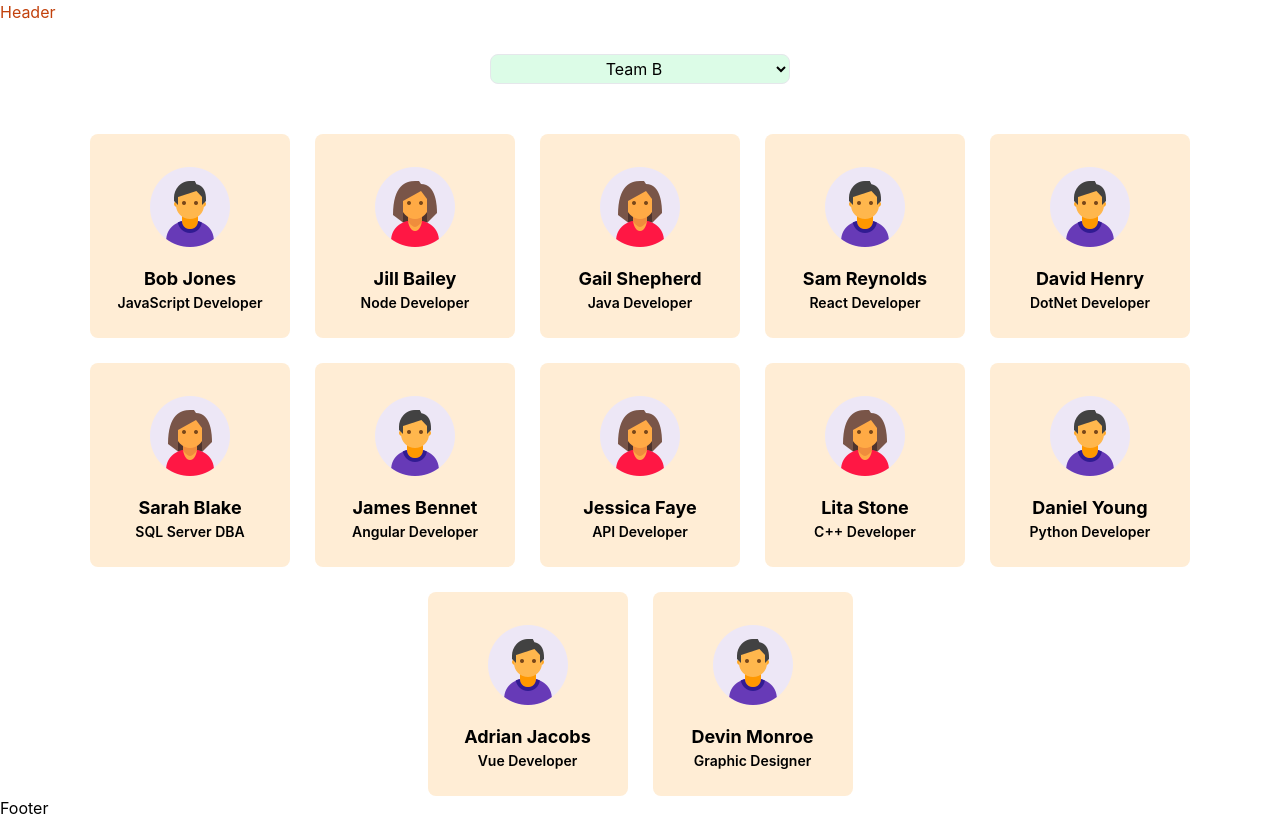
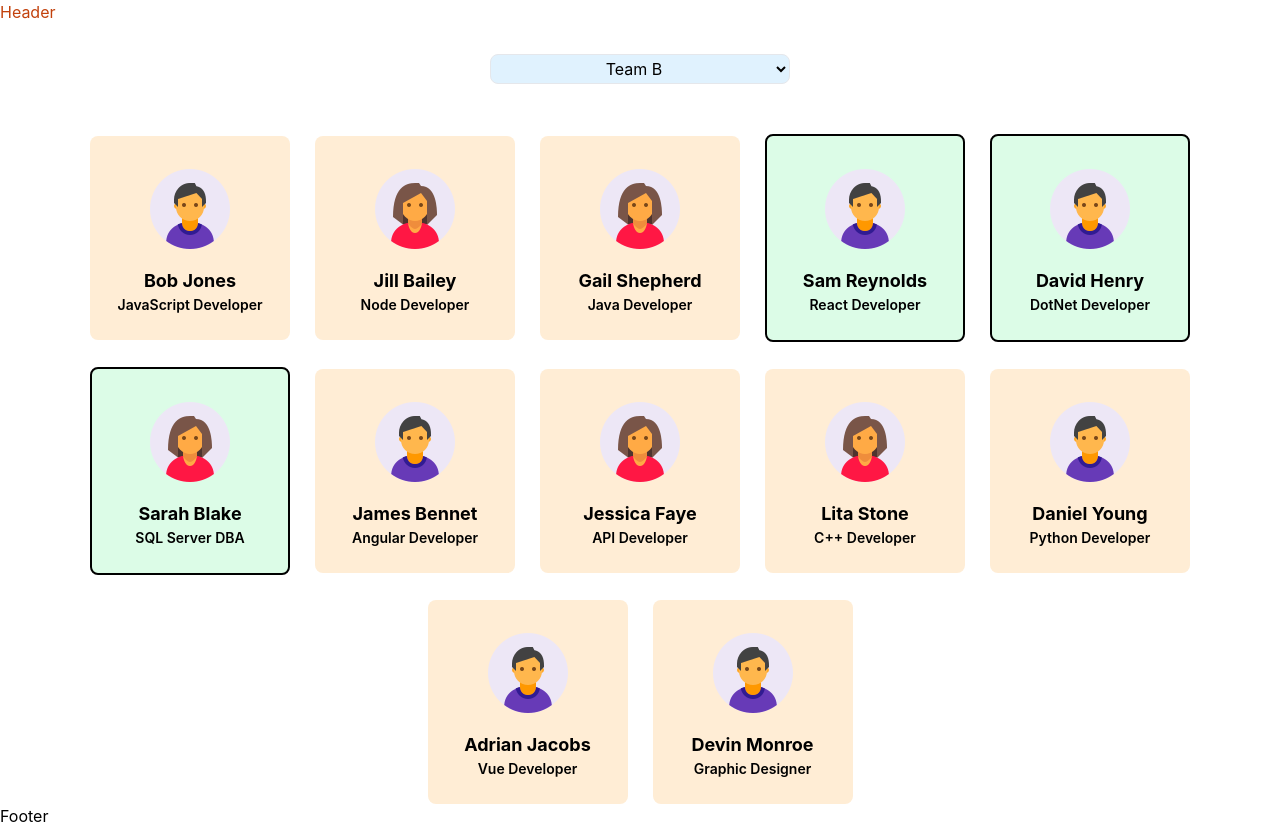
Before and after one commit to iamkabilash/team-allocation, a React (Create React App) app: page / in a window 1280 px wide. Built offline with nearby package versions, Linux system fonts and the light colour scheme.

Commit message:
cards show as per team selected

```diff
--- a/src/Employees.js
+++ b/src/Employees.js
@@ -3,7 +3,7 @@ import male from "./assets/male.png"
 import female from "./assets/female.png"
 
 const Employees = () =>{
-    const [selectTeam, setSelectTeam] = useState("Team B");
+    const [selectTeam, setSelectTeam] = useState("TeamB");
     const [employees, setEmployees] = useState(
         [{
             id: 1,
@@ -91,27 +91,31 @@ const Employees = () =>{
           }]
     );
 
-    const handleTeamChange = (event) =>{
+    const handleTeamSelectionChange = (event) =>{
       setSelectTeam(event.target.value);
       console.log(event.target.value);
+    }
+
+    const handleCardClick = (event) =>{
+      console.log(event.currentTarget.id);
     }
 
     return (
         <div className="flex flex-col items-center mt-[30px]">
           <div>
-            <select value={selectTeam} onChange={handleTeamChange} name="" id="" className="form-select border w-[300px] h-[30px] rounded-lg text-center bg-green-100">
-              <option value="Team A">Team A</option>
-              <option value="Team B">Team B</option>
-              <option value="Team C">Team C</option>
-              <option value="Team D">Team D</option>
+            <select value={selectTeam} onChange={handleTeamSelectionChange} name="" id="" className="form-select border w-[300px] h-[30px] rounded-lg text-center bg-sky-100">
+              <option value="TeamA">Team A</option>
+              <option value="TeamB">Team B</option>
+              <option value="TeamC">Team C</option>
+              <option value="TeamD">Team D</option>
             </select>
           </div>
           <div className="flex flex-row gap-[25px] flex-wrap w-full items-center justify-center mx-[30px] mt-[50px]">
               {employees.map((employee) => (
-                <div className="py-[25px] w-[200px] rounded-lg bg-orange-100 cursor-pointer flex flex-col items-center justify-center text-center">
-                  {employee.gender === "male" ? (<img src={male} alt="" />) : (<img src={female} alt="" />)}
-                  <h2 className="font-bold mt-[10px] text-lg">{employee.fullName}</h2>
-                  <p className="font-semibold text-sm">{employee.designation}</p>
+                <div onClick={handleCardClick} key={employee.id} id={employee.id} className={employee.teamName === selectTeam ? "border-2 border-black py-[25px] w-[200px] rounded-lg bg-green-100 cursor-pointer flex flex-col items-center justify-center text-center" : "py-[25px] w-[200px] rounded-lg bg-orange-100 cursor-pointer flex flex-col items-center justify-center text-center"} >
+                    {employee.gender === "male" ? (<img src={male} alt="" />) : (<img src={female} alt="" />)}
+                    <h2 className="font-bold mt-[10px] text-lg">{employee.fullName}</h2>
+                    <p className="font-semibold text-sm">{employee.designation}</p>
                 </div>
               ))}
           </div>
```
